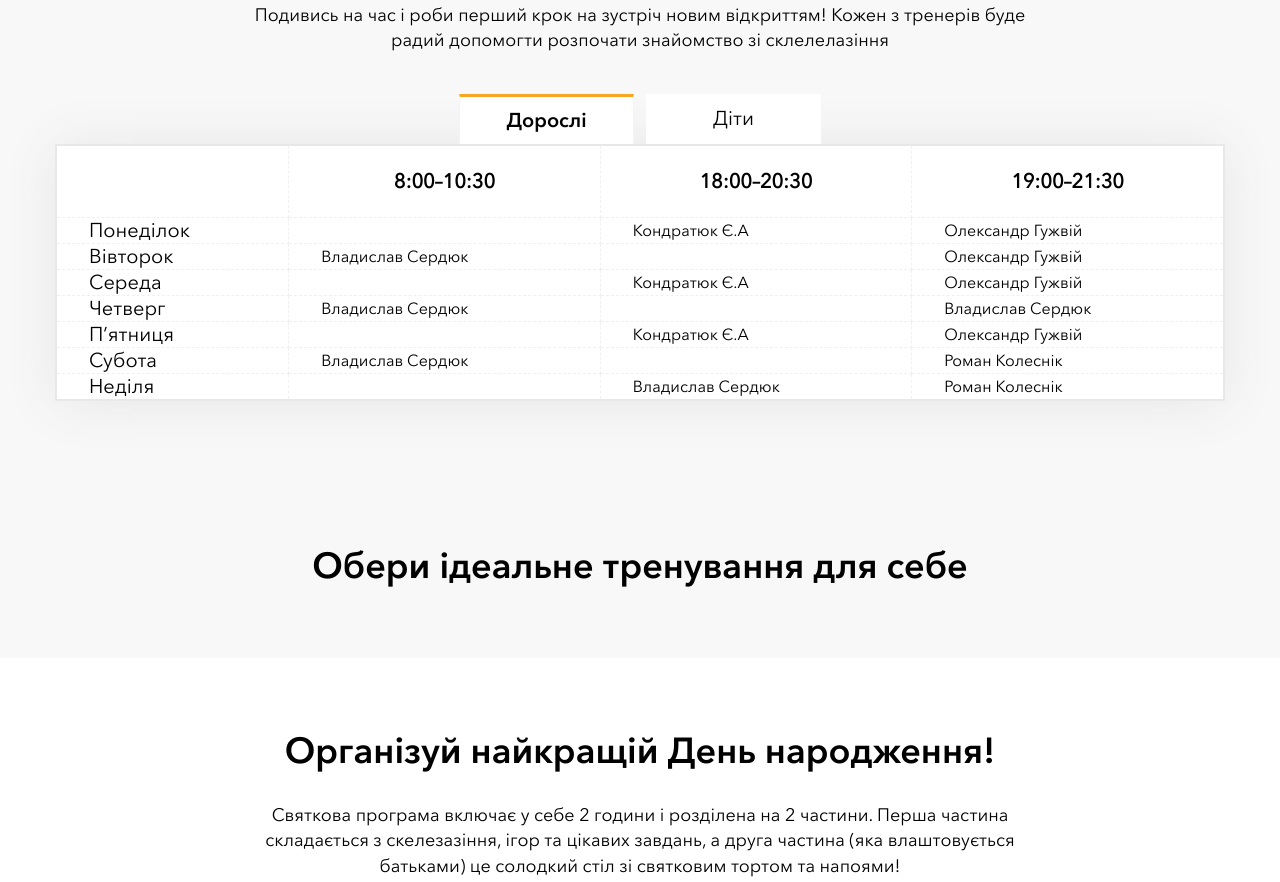
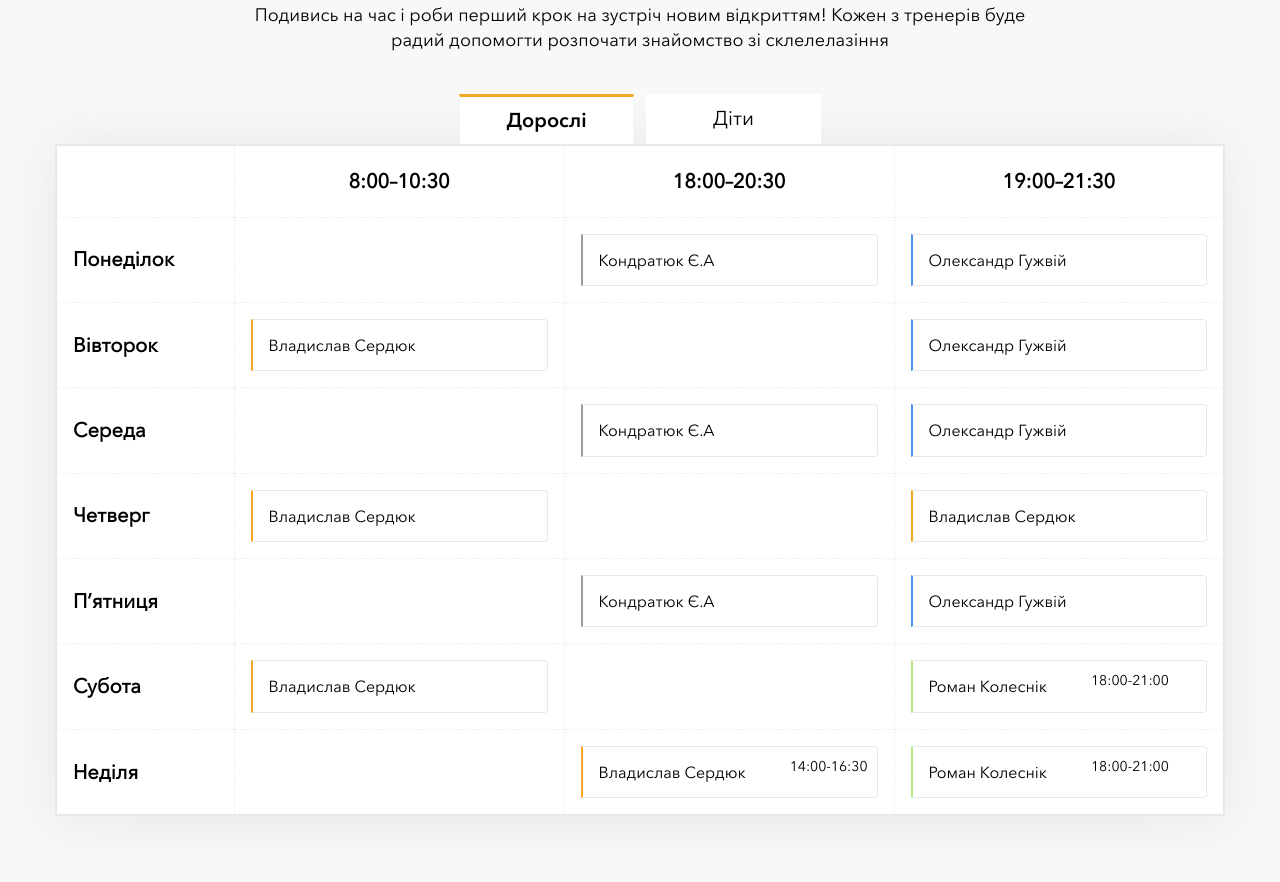
Before and after one commit to terrokt/landingLaScala, a plain HTML site: page index.html in a window 1280 px wide. Shown: the part 1136-2018 px from the top of the page. Drawn offline with Linux system fonts and the light colour scheme.

Commit message:
Сделал первую часть таблицы

```diff
--- a/index.html
+++ b/index.html
@@ -88,44 +88,123 @@
               <tr class="table-row">
                 <td class="fsz-l">Понеділок</td>
                 <td></td>
-                <td>Кондратюк Є.А</td>
-                <td>Олександр Гужвій</td>
+                <td>
+                  <div class="wrapper-inner">
+                    <div
+                      class="tabs-content__person tabs-content__person--gray"
+                    >
+                      Кондратюк Є.А
+                    </div>
+                  </div>
+                </td>
+                <td>
+                  <div class="tabs-content__person tabs-content__person--blue">
+                    Олександр Гужвій
+                  </div>
+                </td>
               </tr>
               <tr class="table-row">
                 <td class="fsz-l">Вівторок</td>
-                <td>Владислав Сердюк</td>
+                <td>
+                  <div
+                    class="tabs-content__person tabs-content__person--orange"
+                  >
+                    Владислав Сердюк
+                  </div>
+                </td>
                 <td></td>
-                <td>Олександр Гужвій</td>
+                <td>
+                  <div class="tabs-content__person tabs-content__person--blue">
+                    Олександр Гужвій
+                  </div>
+                </td>
               </tr>
               <tr class="table-row">
                 <td class="fsz-l">Середа</td>
                 <td></td>
-                <td>Кондратюк Є.А</td>
-                <td>Олександр Гужвій</td>
+                <td>
+                  <div class="tabs-content__person tabs-content__person--gray">
+                    Кондратюк Є.А
+                  </div>
+                </td>
+                <td>
+                  <div class="tabs-content__person tabs-content__person--blue">
+                    Олександр Гужвій
+                  </div>
+                </td>
               </tr>
               <tr class="table-row">
                 <td class="fsz-l">Четверг</td>
-                <td>Владислав Сердюк</td>
+                <td>
+                  <div
+                    class="tabs-content__person tabs-content__person--orange"
+                  >
+                    Владислав Сердюк
+                  </div>
+                </td>
                 <td></td>
-                <td>Владислав Сердюк</td>
+                <td>
+                  <div
+                    class="tabs-content__person tabs-content__person--orange"
+                  >
+                    Владислав Сердюк
+                  </div>
+                </td>
               </tr>
               <tr class="table-row">
                 <td class="fsz-l">П’ятниця</td>
                 <td></td>
-                <td>Кондратюк Є.А</td>
-                <td>Олександр Гужвій</td>
+                <td>
+                  <div class="tabs-content__person tabs-content__person--gray">
+                    Кондратюк Є.А
+                  </div>
+                </td>
+                <td>
+                  <div class="tabs-content__person tabs-content__person--blue">
+                    Олександр Гужвій
+                  </div>
+                </td>
               </tr>
               <tr class="table-row">
                 <td class="fsz-l">Субота</td>
-                <td>Владислав Сердюк</td>
+                <td>
+                  <div
+                    class="tabs-content__person tabs-content__person--orange"
+                  >
+                    Владислав Сердюк
+                  </div>
+                </td>
                 <td></td>
-                <td>Роман Колеснік</td>
+                <td>
+                  <div class="tabs-content__person tabs-content__person--green">
+                    Роман Колеснік
+                    <sup class="tabs-content__person-suptitle"
+                      >18:00-21:00
+                    </sup>
+                  </div>
+                </td>
               </tr>
               <tr class="table-row">
                 <td class="fsz-l">Неділя</td>
                 <td></td>
-                <td>Владислав Сердюк</td>
-                <td>Роман Колеснік</td>
+                <td>
+                  <div
+                    class="tabs-content__person tabs-content__person--orange"
+                  >
+                    Владислав Сердюк
+                    <sup class="tabs-content__person-suptitle"
+                      >14:00-16:30
+                    </sup>
+                  </div>
+                </td>
+                <td>
+                  <div class="tabs-content__person tabs-content__person--green">
+                    Роман Колеснік
+                    <sup class="tabs-content__person-suptitle"
+                      >18:00-21:00
+                    </sup>
+                  </div>
+                </td>
               </tr>
             </table>
             <!-- /Таблица -->
--- a/scss/_variables.scss
+++ b/scss/_variables.scss
@@ -1,5 +1,6 @@
 $base: 4px;
 // --FONT SIZE--
+$fs-xs: 14px;
 $fs-s: 16px;
 $fs-m: 18px;
 $fs-l: 20px;
@@ -7,6 +8,7 @@ $fs-xl: 24px;
 // --/FONT SIZE--
 
 // --FONT WAIGHT--
+$fw-bold: 900;
 // --/FONT WAIGHT--
 
 // --COLORS--
--- a/scss/blocks/_schedule.scss
+++ b/scss/blocks/_schedule.scss
@@ -38,72 +38,44 @@
     box-shadow: 0 2px 50px 0 rgba(74, 74, 74, 0.1);
     .fsz-l {
       font-size: $fs-l;
+      font-weight: $fw-bold;
     }
+
     th {
       border: 1px dashed #f0f0f0;
       padding: $base * 6 0;
     }
     td {
       border: 1px dashed #f0f0f0;
-      padding-left: $base * 8;
+      padding: $base * 4;
+      &:not(:first-child) {
+        width: 330px;
+      }
+    }
+    &__person {
+      border: 1px solid #e8e8e8;
+      border-left: 2px solid #9b9b9b;
+      border-radius: 4px;
+      border-top-left-radius: 0;
+      border-bottom-left-radius: 0;
+      padding: $base * 4 0 $base * 4 $base * 4;
+      &-suptitle {
+        font-size: $fs-xs;
+        margin-left: $base * 10;
+      }
+
+      &--gray {
+        border-left: 2px solid #9b9b9b;
+      }
+      &--green {
+        border-left: 2px solid #b8e986;
+      }
+      &--blue {
+        border-left: 2px solid #4e8df1;
+      }
+      &--orange {
+        border-left: 2px solid #f5a623;
+      }
     }
   }
-  // &-content {
-  //   box-shadow: 0 2px 50px 0 rgba(74, 74, 74, 0.1);
-  //   background-color: #fff;
-  //   &__item {
-  //     display: grid;
-  //     align-items: center;
-  //     grid-template-columns: 1fr repeat(3, 2fr);
-  //     grid-template-rows: repeat(8, 50px);
-
-  //     .time {
-  //       @include AvenirL;
-  //       text-align: center;
-  //       line-height: 50px;
-
-  //       &-1 {
-  //         grid-column-start: 2;
-  //         grid-column-end: 3;
-  //       }
-  //       // &-2 {
-  //       // }
-  //       // &-3 {
-  //       // }
-  //     }
-  //     .week-day {
-  //       @include AvenirL;
-  //       text-align: center;
-  //       line-height: 50px;
-  //       &-1 {
-  //         grid-row-start: 2;
-  //         grid-row-end: 3;
-  //       }
-  //       &-2 {
-  //         grid-row-start: 3;
-  //         grid-row-end: 4;
-  //       }
-  //       &-3 {
-  //         grid-row-start: 4;
-  //         grid-row-end: 5;
-  //       }
-  //       &-4 {
-  //         grid-row-start: 5;
-  //         grid-row-end: 6;
-  //       }
-  //       &-5 {
-  //         grid-row-start: 6;
-  //         grid-row-end: 7;
-  //       }
-  //       &-6 {
-  //         grid-row-start: 7;
-  //         grid-row-end: 8;
-  //       }
-  //       &-7 {
-  //         grid-row-start: 8;
-  //         grid-row-end: 9;
-  //       }
-  //     }
-  //   }
-  // }
 }
```
Also changed, not shown: css/style.css, 1 other file.
